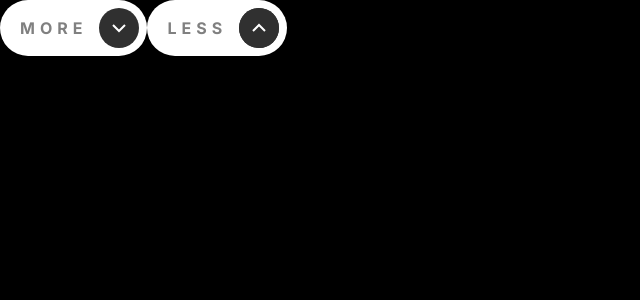
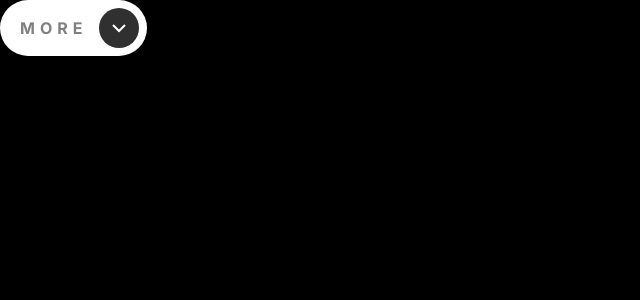
Before and after one commit to jkaps9/clock-app, a React (Vite) app: page / in a window 1280 px wide. Shown: the top 300 px of the page, without its empty margins (0-640 px from the left). Built offline with nearby package versions, Linux system fonts and the light colour scheme; a web font is replaced by a local one.

Commit message:
handle the button fully within the component

```diff
--- a/src/App.jsx
+++ b/src/App.jsx
@@ -1,21 +1,9 @@
 import Button from "./components/Button";
-import MoreIcon from "./assets/icons/icon-arrow-down.svg";
-import LessIcon from "./assets/icons/icon-arrow-up.svg";
+
 export default function App() {
   return (
     <>
-      <Button>
-        {"More"}{" "}
-        <div className="icon-circle">
-          <img src={MoreIcon} alt="" aria-hidden="true" />
-        </div>
-      </Button>
-      <Button>
-        {"Less"}{" "}
-        <div className="icon-circle">
-          <img src={LessIcon} alt="" aria-hidden="true" />
-        </div>
-      </Button>
+      <Button></Button>
     </>
   );
 }
--- a/src/components/Button.jsx
+++ b/src/components/Button.jsx
@@ -1,13 +1,32 @@
+import { useState } from "react";
+
 import styles from "./Button.module.css";
+import MoreIcon from "../assets/icons/icon-arrow-down.svg";
+import LessIcon from "../assets/icons/icon-arrow-up.svg";
 
-export default function Button({ type, onClick = null, children }) {
+export default function Button() {
+  const [isExpanded, setIsExpanded] = useState(false);
   return (
     <button
       className={styles.btn}
-      type={type}
-      onClick={onClick ? onClick : null}
+      type="button"
+      onClick={() => setIsExpanded((prev) => !prev)}
     >
-      {children}
+      {isExpanded ? (
+        <>
+          <span>Less</span>
+          <div className={styles.iconCircle}>
+            <img src={LessIcon} alt="" aria-hidden="true" />
+          </div>
+        </>
+      ) : (
+        <>
+          <span>More</span>
+          <div className={styles.iconCircle}>
+            <img src={MoreIcon} alt="" aria-hidden="true" />
+          </div>
+        </>
+      )}
     </button>
   );
 }
--- a/src/components/Button.module.css
+++ b/src/components/Button.module.css
@@ -25,3 +25,22 @@
       0 0 0 5px var(--colors-neutral-0);
   }
 }
+
+.iconCircle {
+  align-items: center;
+  background-color: var(--colors-neutral-800);
+  border-radius: var(--radius-full);
+  display: flex;
+  flex-direction: column;
+  justify-content: center;
+  min-height: 2.5rem;
+  min-width: 2.5rem;
+}
+
+.btn:hover > .iconCircle {
+  background-color: var(--colors-neutral-500);
+}
+
+.btn:active > .iconCircle {
+  background-color: var(--colors-neutral-800);
+}
--- a/src/index.css
+++ b/src/index.css
@@ -180,22 +180,3 @@
 /*~ ~~~~~~~~~~~~~~~~~~~~~~~~~~ ~~>
 <~~         Utilities          ~~>
 <~~ ~~~~~~~~~~~~~~~~~~~~~~~~~~ ~*/
-
-.icon-circle {
-  align-items: center;
-  background-color: var(--colors-neutral-800);
-  border-radius: var(--radius-full);
-  display: flex;
-  flex-direction: column;
-  justify-content: center;
-  min-height: 2.5rem;
-  min-width: 2.5rem;
-}
-
-button:hover > .icon-circle {
-  background-color: var(--colors-neutral-500);
-}
-
-button:active > .icon-circle {
-  background-color: var(--colors-neutral-800);
-}
```
